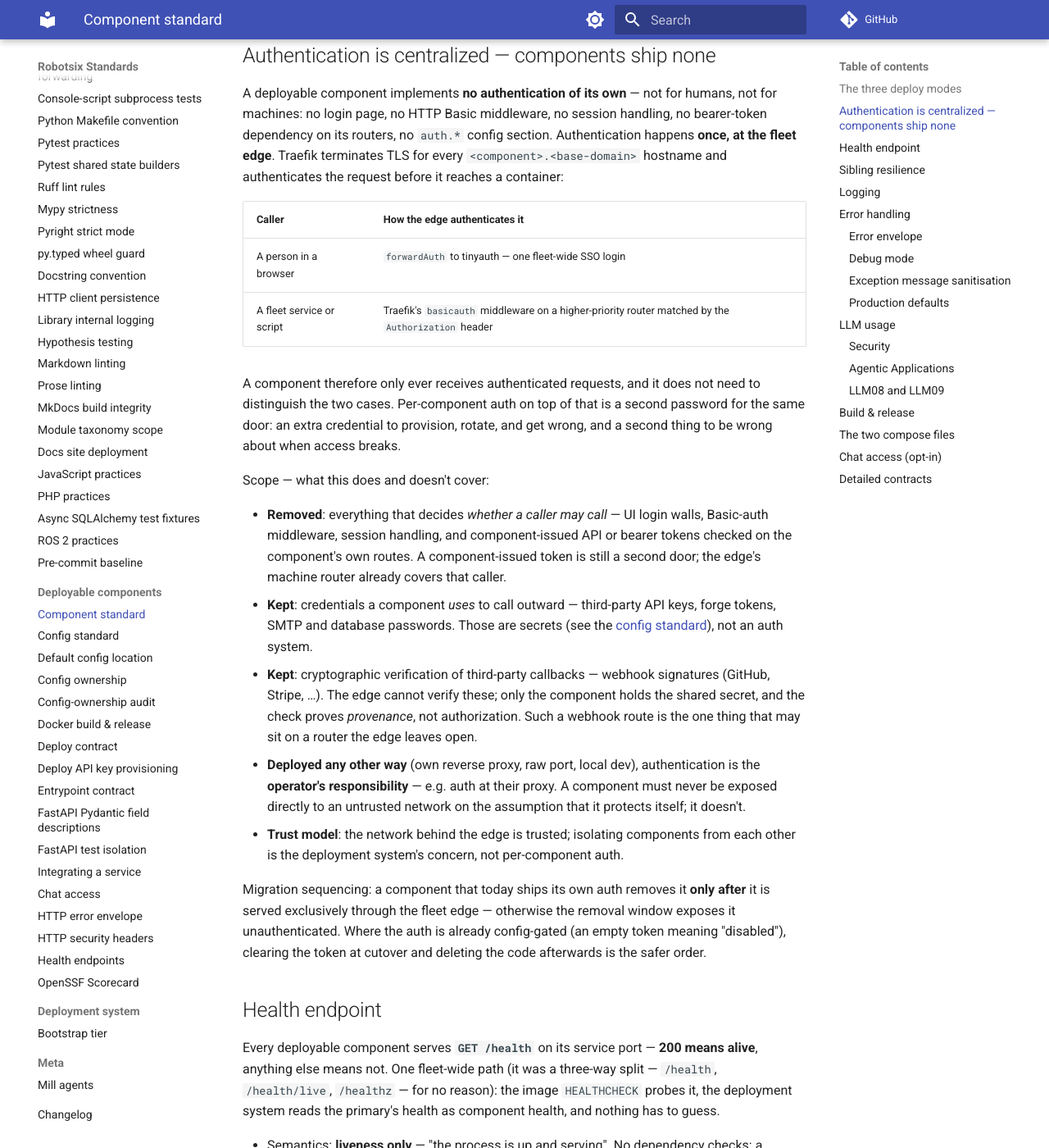
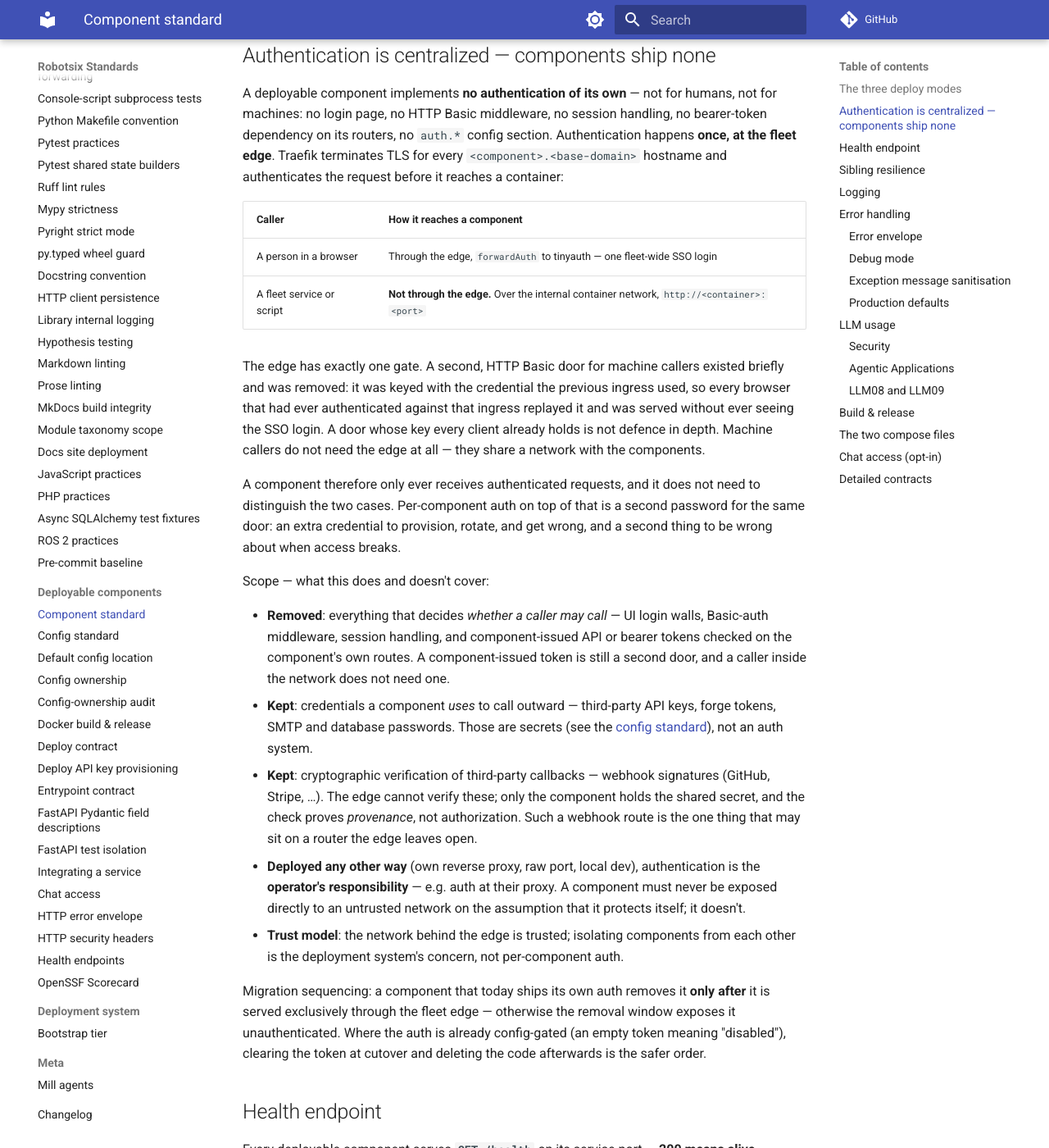
Before and after one commit to damien-robotsix/robotsix-standards, an MkDocs documentation site: the page built from docs/component-standard.md, in a window 1280 px wide and 1400 px high, scrolled down 732 px. Shown: the whole window at 82% size. Built offline with MkDocs 1.6.1 and Material for MkDocs 9.7.7, drawn with Linux system fonts in a browser that asks for light colours; comment, search, counter and statistics services are not loaded.

Commit message:
docs: the fleet edge has one gate, not two (#249)
The component standard described the edge as authenticating browsers via SSO
and machine callers via an HTTP Basic middleware on a higher-priority router.
That second door has been removed from the deployment.

It was keyed with the credential the previous ingress used, so every browser
that had ever authenticated against that ingress replayed it automatically and
was served without seeing the SSO login at all. The operator noticed by having
full access while never having logged in. A door whose key every client already
holds is not defence in depth.

Machine callers do not need the edge: they share a container network with the
components and address them directly. The standard now says so, and the
chat-access trust model matches.

Co-authored-by: Claude Opus 5 (1M context) <noreply@anthropic.com>

```diff
--- a/docs/component-standard.md
+++ b/docs/component-standard.md
@@ -30,10 +30,17 @@ section. Authentication happens **once, at the fleet edge**. Traefik terminates
 TLS for every `<component>.<base-domain>` hostname and authenticates the
 request before it reaches a container:
 
-| Caller | How the edge authenticates it |
+| Caller | How it reaches a component |
 |---|---|
-| A person in a browser | `forwardAuth` to tinyauth — one fleet-wide SSO login |
-| A fleet service or script | Traefik's `basicauth` middleware on a higher-priority router matched by the `Authorization` header |
+| A person in a browser | Through the edge, `forwardAuth` to tinyauth — one fleet-wide SSO login |
+| A fleet service or script | **Not through the edge.** Over the internal container network, `http://<container>:<port>` |
+
+The edge has exactly one gate. A second, HTTP Basic door for machine callers
+existed briefly and was removed: it was keyed with the credential the previous
+ingress used, so every browser that had ever authenticated against that ingress
+replayed it and was served without ever seeing the SSO login. A door whose key
+every client already holds is not defence in depth. Machine callers do not need
+the edge at all — they share a network with the components.
 
 A component therefore only ever receives authenticated requests, and it does
 not need to distinguish the two cases. Per-component auth on top of that is a
@@ -45,8 +52,8 @@ Scope — what this does and doesn't cover:
 - **Removed**: everything that decides *whether a caller may call* — UI login
   walls, Basic-auth middleware, session handling, and component-issued API or
   bearer tokens checked on the component's own routes. A component-issued
-  token is still a second door; the edge's machine router already covers that
-  caller.
+  token is still a second door, and a caller inside the network does not need
+  one.
 - **Kept**: credentials a component *uses* to call outward — third-party API
   keys, forge tokens, SMTP and database passwords. Those are secrets (see the
   [config standard](config-standard.md)), not an auth system.
```
Also changed, not shown: docs/chat-access-standard.md (+4 -3 lines).
